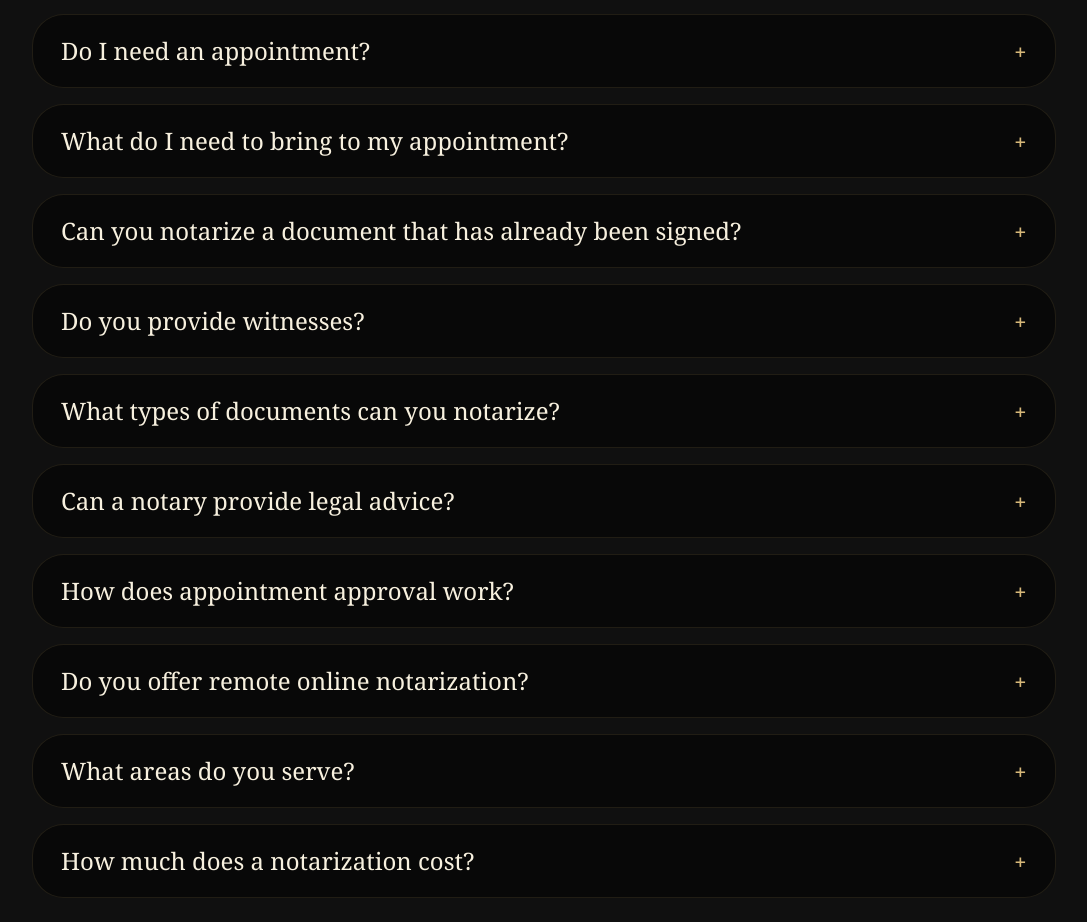
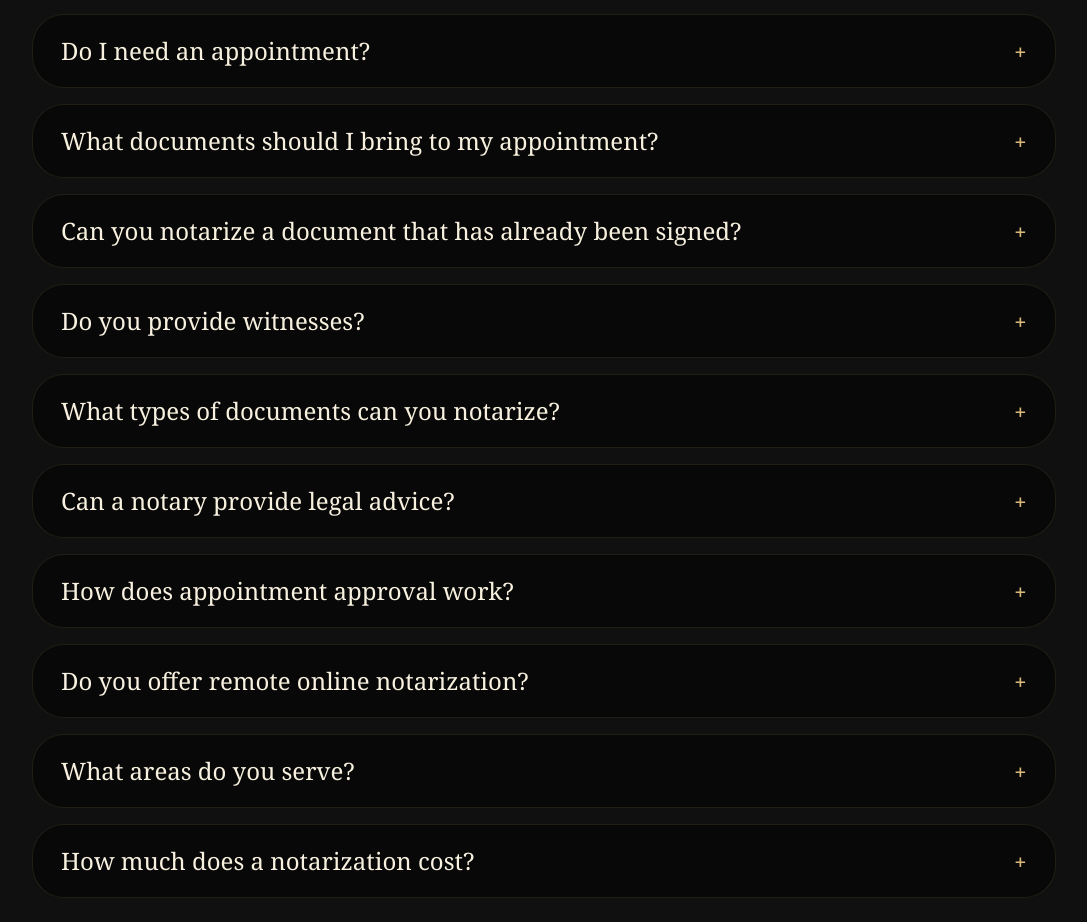
Before and after one commit to erniesmith82/obsidian-signatures, a SvelteKit app: page /faq in a window 1280 px wide. Shown: the part 1200-2122 px from the top of the page, without its empty margins (96-1183 px from the left). Built offline with nearby package versions, Linux system fonts and the light colour scheme.

Commit message:
Update FAQ printing policy and notarization document types

```diff
--- a/src/routes/faq/+page.svelte
+++ b/src/routes/faq/+page.svelte
@@ -16,9 +16,9 @@
 				'Yes. Appointments are recommended so we can review availability, travel distance, service type, and any special requirements before confirming your requested time.'
 		},
 		{
-			question: 'What do I need to bring to my appointment?',
+			question: 'What documents should I bring to my appointment?',
 			answer:
-				'Please bring a valid, government-issued photo ID and the document that needs notarization. The document should be complete but unsigned. For Florida refinance transactions, all spouses must be present at the signing, even if they are not listed on the loan, title, or mortgage documents.'
+				'Please bring a valid, government-issued photo ID. You may bring the document that needs to be notarized, or you may request printing services in advance. Documents that need to be printed must be emailed at least three hours before the scheduled appointment and will be subject to a printing and administrative fee. Documents should be complete but unsigned unless you have been instructed otherwise. For Florida refinance transactions, all spouses must be present at the signing, even if they are not listed on the loan, title, or mortgage documents.'
 		},
 		{
 			question: 'Can you notarize a document that has already been signed?',
@@ -33,7 +33,7 @@
 		{
 			question: 'What types of documents can you notarize?',
 			answer:
-				'Common documents include acknowledgments, jurats, affidavits, powers of attorney, loan documents, real estate documents, authorization forms, and other documents requiring notarization.'
+				'We notarize acknowledgments, jurats, affidavits, powers of attorney, loan documents, real estate documents, authorization forms, estate planning documents, business documents, and more. In general, we can assist with most documents requiring a lawful notarization, provided the document and signer meet all applicable notarial requirements.'
 		},
 		{
 			question: 'Can a notary provide legal advice?',
```
